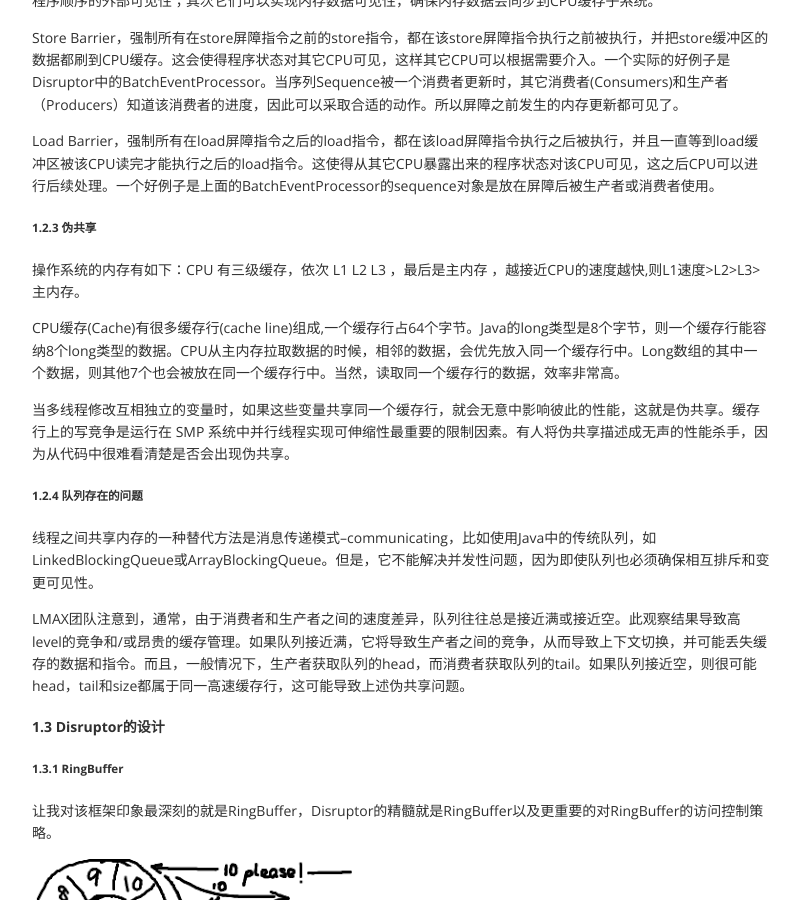
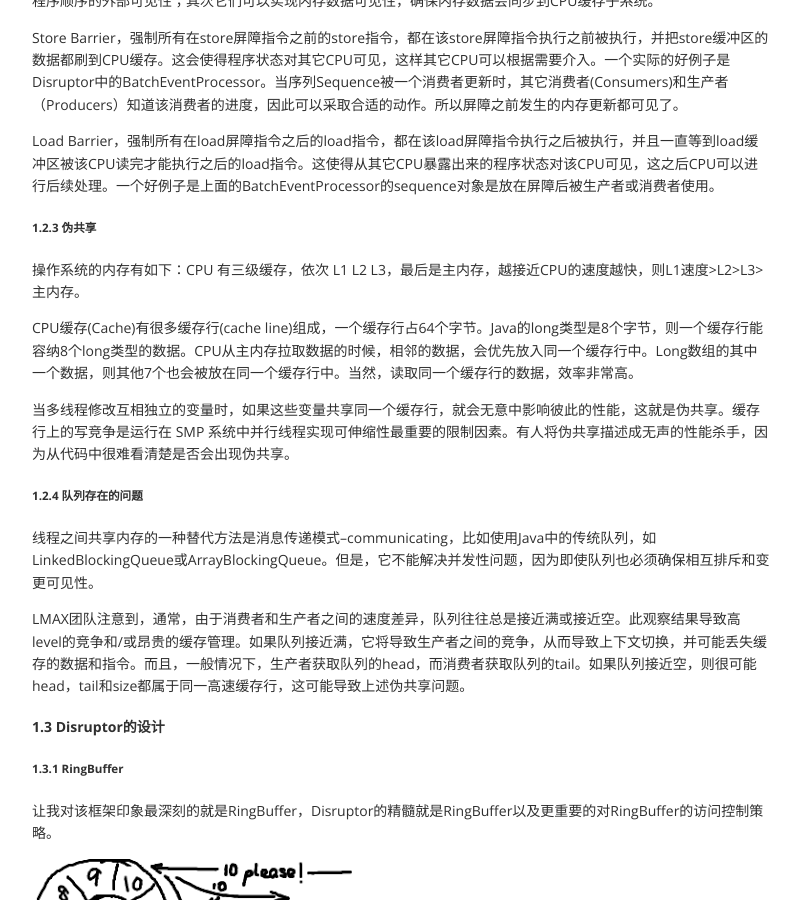
Before and after one commit to 466300750/466300750.github.io, a Jekyll site: the page built from _posts/2020-06-09-数据生成器使用disruptor实现.md, in a window 1280 px wide and 900 px high, scrolled down 1343 px. Shown: the whole window, without its empty margins (239-1039 px from the left). Built offline with Jekyll 4.4.1, drawn with Linux system fonts in a browser that asks for light colours; comment, search, counter and statistics services are not loaded.

Commit message:
add more blogs

```diff
--- a/_posts/2020-06-09-数据生成器使用disruptor实现.md
+++ b/_posts/2020-06-09-数据生成器使用disruptor实现.md
@@ -41,9 +41,9 @@ Load Barrier，强制所有在load屏障指令之后的load指令，都在该loa
 
 ##### 1.2.3 伪共享
 
-操作系统的内存有如下：CPU 有三级缓存，依次 L1 L2 L3 ，最后是主内存 ，越接近CPU的速度越快,则L1速度>L2>L3>主内存。
+操作系统的内存有如下：CPU 有三级缓存，依次 L1 L2 L3，最后是主内存，越接近CPU的速度越快，则L1速度>L2>L3>主内存。
 
-CPU缓存(Cache)有很多缓存行(cache line)组成,一个缓存行占64个字节。Java的long类型是8个字节，则一个缓存行能容纳8个long类型的数据。CPU从主内存拉取数据的时候，相邻的数据，会优先放入同一个缓存行中。Long数组的其中一个数据，则其他7个也会被放在同一个缓存行中。当然，读取同一个缓存行的数据，效率非常高。
+CPU缓存(Cache)有很多缓存行(cache line)组成，一个缓存行占64个字节。Java的long类型是8个字节，则一个缓存行能容纳8个long类型的数据。CPU从主内存拉取数据的时候，相邻的数据，会优先放入同一个缓存行中。Long数组的其中一个数据，则其他7个也会被放在同一个缓存行中。当然，读取同一个缓存行的数据，效率非常高。
 
 当多线程修改互相独立的变量时，如果这些变量共享同一个缓存行，就会无意中影响彼此的性能，这就是伪共享。缓存行上的写竞争是运行在 SMP 系统中并行线程实现可伸缩性最重要的限制因素。有人将伪共享描述成无声的性能杀手，因为从代码中很难看清楚是否会出现伪共享。
 
```
